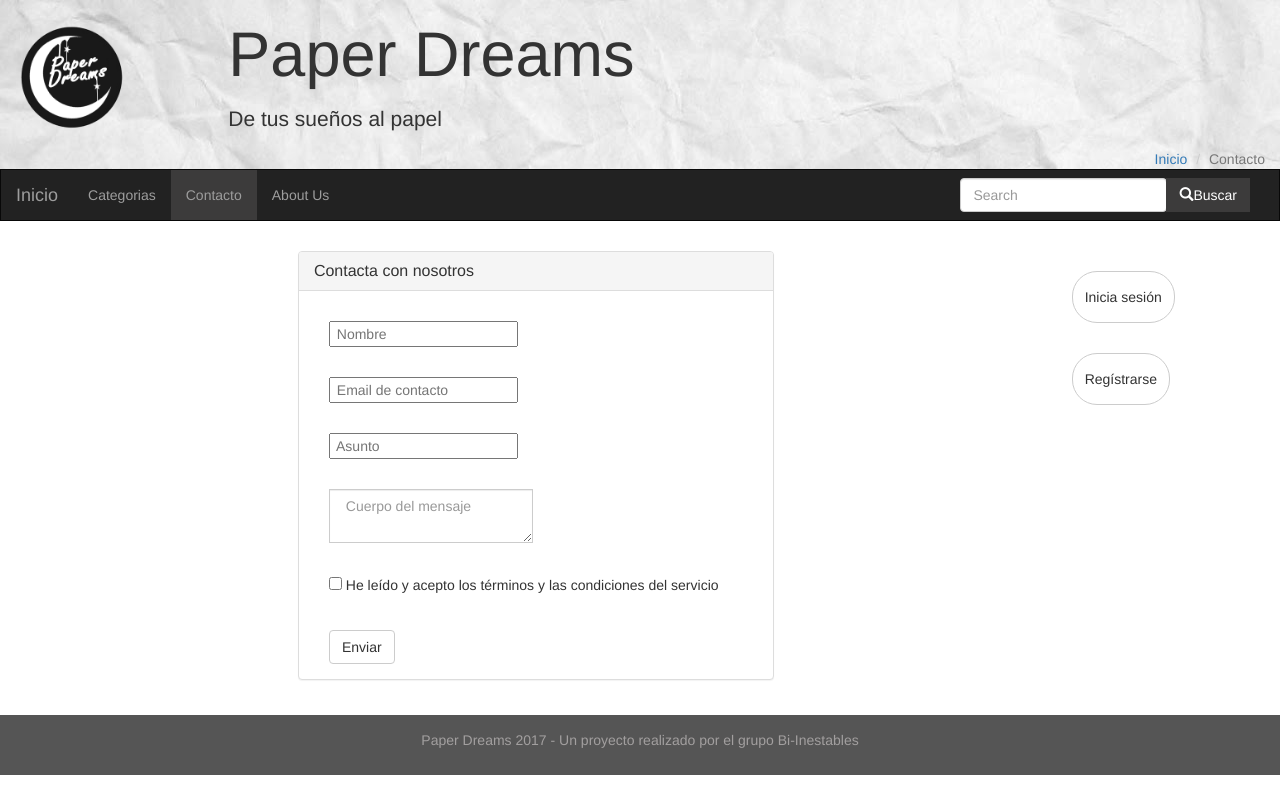
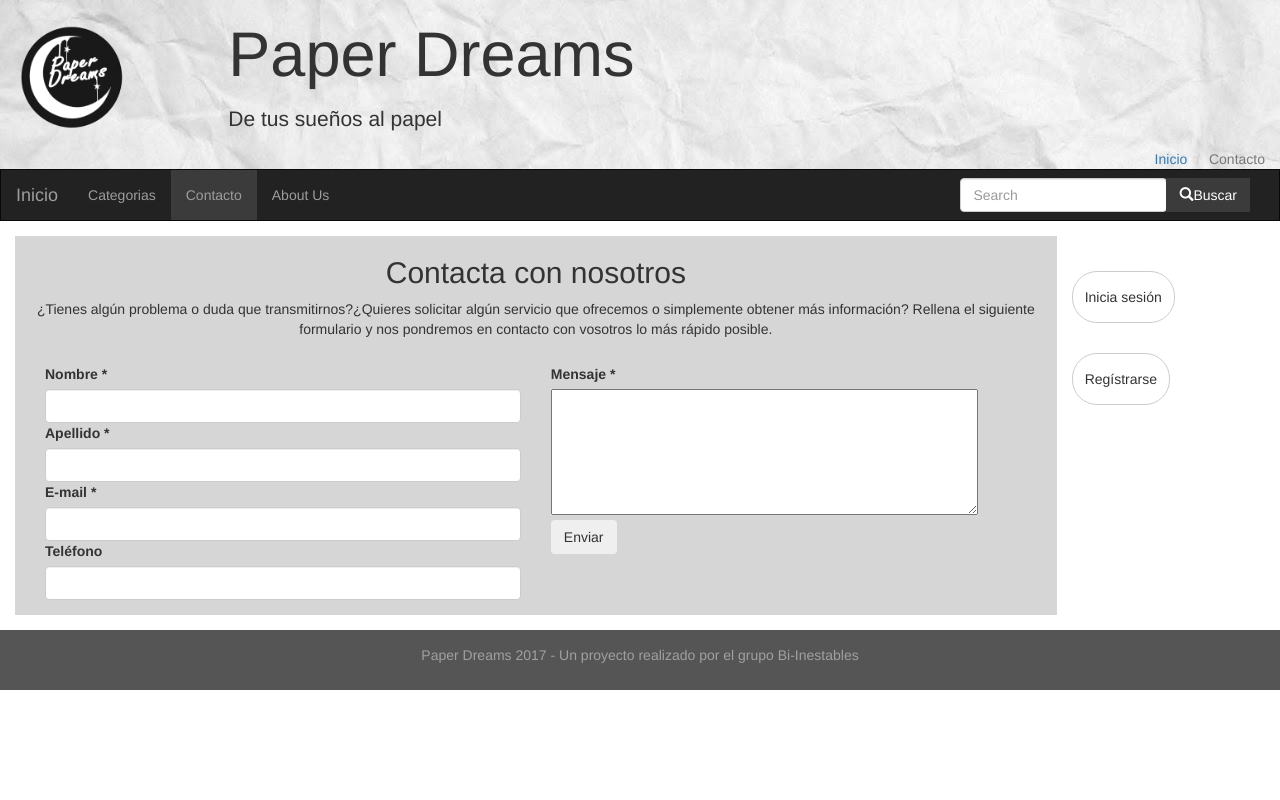
Before and after one commit to alfonsoelmas/AW, a PHP site: page /contacto.html in a window 1280 px wide. Run offline with PHP 8.4, Linux system fonts and the light colour scheme; some libraries are stand-ins or nearby versions.

Commit message:
cambios
queda arreglar la apariencia un poco del formulario de contacto. deberia
funcionar, o por lo menos ya le he puesto el php. también metí el tema
del aviso de cookies en el index.

```diff
--- a/web/contacto.html
+++ b/web/contacto.html
@@ -63,44 +63,40 @@
 
 	<div class="container-fluid">
 		<div class="row">
-			<div class="col-sm-10 text-center">
-				<div class="row content">
-					<div class="col-sm-6 col-sm-offset-3 text-left" id="panel">
-						<div class="panel panel-default" id="contactoPanel">
-							<div class="panel-heading">
-								<p class=" h3 panel-title">Contacta con nosotros</p>
-							</div>
-							<div class="panel-body" id="panel_body">
-								<div class="text-center">
-									<div class="contacto container-fluid">
-										<form id="formulario" method="post" action="">
-											<div class="input-group row input-group-md">
-												<input type="text" id="nombre" name='nombre' placeholder=" Nombre">
-											</div>
-											<div class="input-group row input-group-md">
-												<input type="email" id="email" name='email' placeholder=" Email de contacto">
-											</div>
-											<div class="input-group row input-group-md">
-												<input type="text" id="asunto" name='asunto' placeholder=" Asunto">
-											</div>
-											<div class=" row input-group input-group-md ">
-												<textarea class="form-control" id="cuerpo" placeholder=" Cuerpo del mensaje"></textarea>
-											</div>
-											<div class="text-left row">
-												<input type="checkbox" id="aceptaCondiciones" name="aceptaCondiciones">
-												<span>He leído y acepto los términos y las condiciones del servicio</span>
-											</div>
-											<br>
-											<div class="text-left">
-												<input class="btn btn-default dropdown-toggle" type="submit" id="enviarButton" value="Enviar"/>
-											</div>
-										</form>
-									</div>
-								</div>
-							</div>
+			<div class="col-sm-10 text-center colorAtonado">
+				<h2>Contacta con nosotros</h2>
+				<p>
+					 ¿Tienes algún problema o duda que transmitirnos?¿Quieres solicitar algún servicio que ofrecemos o simplemente obtener más información? Rellena el siguiente formulario y nos pondremos en contacto con vosotros lo más rápido posible.
+				</p>
+				<div class="blankdivider30">
+				</div>
+				<div class="row text-left">
+
+
+						<form name="contactform" method="post" action="php/send_form_email.php">
+						<div class="col-sm-6">
+
+						  <label for="first_name">Nombre *</label>
+						  <input  type="text" class="form-control" name="first_name" maxlength="50" size="30">
+
+						  <label for="last_name">Apellido *</label>
+						  <input type="text" class="form-control" name="last_name" maxlength="50" size="30">
+
+						  <label for="email">E-mail *</label>
+						  <input  type="text" class="form-control" name="email" maxlength="80" size="30">
+
+						  <label for="telephone">Teléfono</label>
+						  <input  type="text" class="form-control" name="telephone" maxlength="30" size="30">
+
 						</div>
-					</div>
-				</div>
+						<div class="col-sm-6">
+						  <label for="message">Mensaje *</label>
+						  <textarea  name="message" maxlength="1000" cols="50" rows="6"></textarea>
+						  <input type="submit" class="btn" value="Enviar">
+						</div>
+						</form>
+
+	</div>
 			</div>
 
 			<div class="col-sm-2 sidenav">
--- a/web/css/estilo2.css
+++ b/web/css/estilo2.css
@@ -166,3 +166,78 @@ div.botones{
   padding: 10px;
   margin:auto;
 }
+
+.colorAtonado{
+  background-color: #D6D6D6;
+}
+
+/*coockies*/
+
+#barraaceptacion {
+    display:none;
+    position:fixed;
+    left:0px;
+    right:0px;
+    bottom:0px;
+    padding-bottom:20px;
+    width:100%;
+    text-align:center;
+    min-height:40px;
+    background-color: rgba(0, 0, 0, 0.5);
+    color:#fff;
+    z-index:99999;
+}
+
+.inner {
+    width:100%;
+    position:absolute;
+    padding-left:5px;
+    font-family:verdana;
+    font-size:12px;
+    top:30%;
+}
+
+.inner a.ok {
+    padding:4px;
+    color:#00ff2e;
+    text-decoration:none;
+}
+
+ @media (min-width: 768px) and (max-width: 979px) {
+  #main-flexslider ul.slides li p {
+      font-size: 52px;
+      text-transform: uppercase;
+      position: relative;
+      margin-bottom: 0px;
+      text-align: center;
+      line-height: 1;
+      color: #fff;
+  }
+
+}
+
+ @media (max-width: 767px) {
+  #main-flexslider ul.slides li p {
+      font-size: 32px;
+      text-transform: uppercase;
+      position: relative;
+      margin-bottom: 0px;
+      text-align: center;
+      line-height: 1;
+      color: #fff;
+  }
+
+
+
+}
+
+@media (max-width: 371px) {
+    #header-wrapper {
+      padding-top: 80px;
+      margin-top: 1px;
+  }
+}
+
+.navbar .brand a:hover {
+    color: #E6ACEC;
+}
```
Also changed, not shown: web/index.html (+49 -0 lines), web/php/funciones/send_form_email.php (added, +152 -0 lines).
